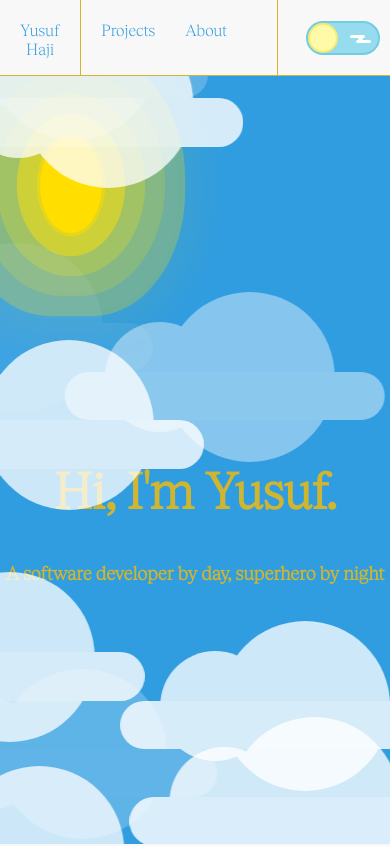
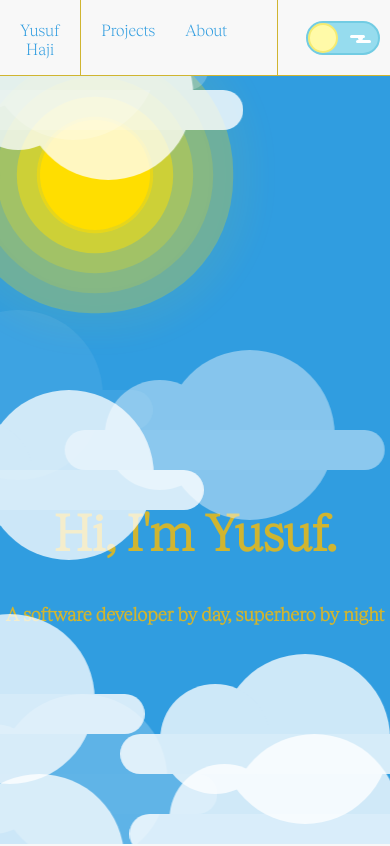
Before and after one commit to majorhaji/portfolio-client, a React (Create React App) app: page / in a window 390 px wide. Shown: the top 846 px of the page. Built offline with nearby package versions, Linux system fonts and the light colour scheme.

Commit message:
aspect ratio for sun

```diff
--- a/src/App.css
+++ b/src/App.css
@@ -42,8 +42,8 @@
 
   /** Sun**/
   --margin: 40px;
-  --width: 100px;
-  --height: 150px;
+  --width: 8%;
+  --height: 30%;
   --background-color: #ffde00;
   --border-radius: 50%;
   --box-shadow: 0 0 0 20px #ffde0080, 0 0 0 40px #ffde0040, 0 0 0 60px #ffde0020,
@@ -69,8 +69,8 @@ html.dark-mode {
 
   /** moon **/
   --margin: 4em;
-  --width: 100px;
-  --height: 150px;
+  --width: 8%;
+  --height: 15%;
   --background-color: #f5f5f5;
 
   --border-radius: 50%;
@@ -341,10 +341,14 @@ p {
   animation-duration: calc(400s / var(--i));
 }
 
+.sun-container {
+  aspect-ratio: 3 / 2;
+}
+
 .sun {
   margin: var(--margin);
-  width: var(--width);
-  height: var(--height);
+  width: 110px;
+  height: 110px;
   background-color: var(--background-color);
   border-radius: var(--border-radius);
   box-shadow: var(--box-shadow);
@@ -548,10 +552,6 @@ iframe {
   #about {
     margin-bottom: 700px;
   }
-  .sun {
-    height: 200px;
-    width: 62px;
-  }
 
   #footer {
     padding-top: 100px;
--- a/src/components/Intro.jsx
+++ b/src/components/Intro.jsx
@@ -4,7 +4,10 @@ const Intro = () => {
       <div className="sky">
         <span className="clouds" style={{ "--i": 9 }}></span>
         <span className="clouds" style={{ "--i": 12 }}></span>
-        <div className="sun"></div>
+        <div className="sun-container">
+          <div className="sun"></div>
+        </div>
+
         <span className="clouds" style={{ "--i": 3 }}></span>
         <span className="clouds" style={{ "--i": 7 }}></span>
 
```
